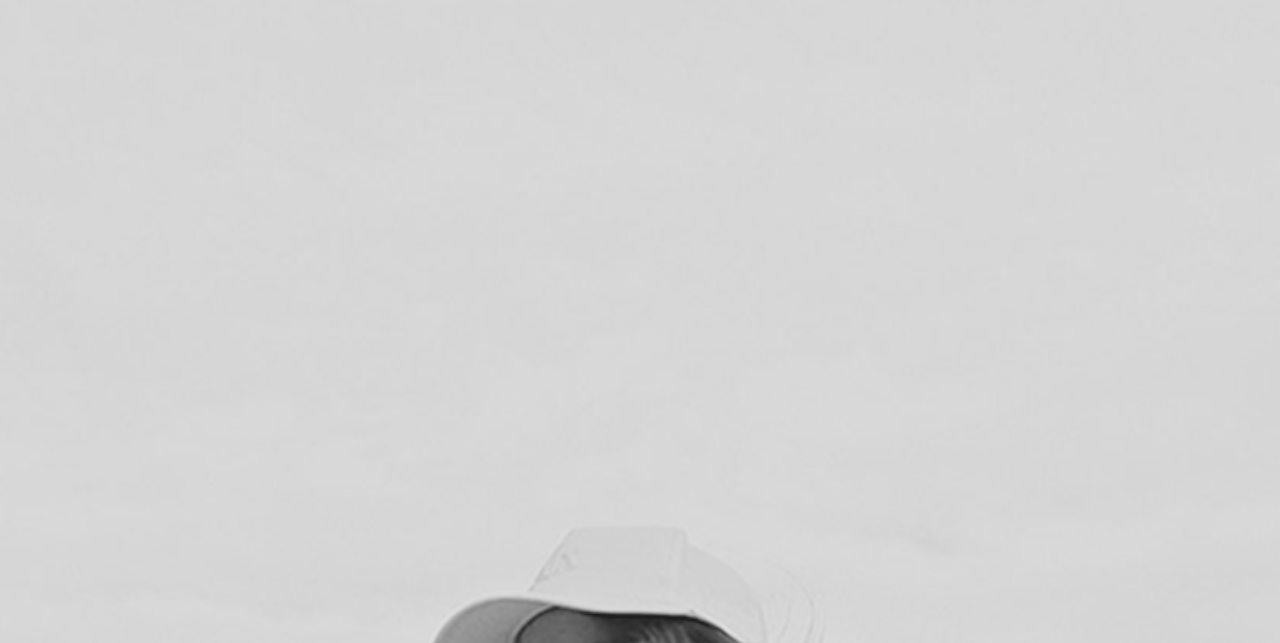
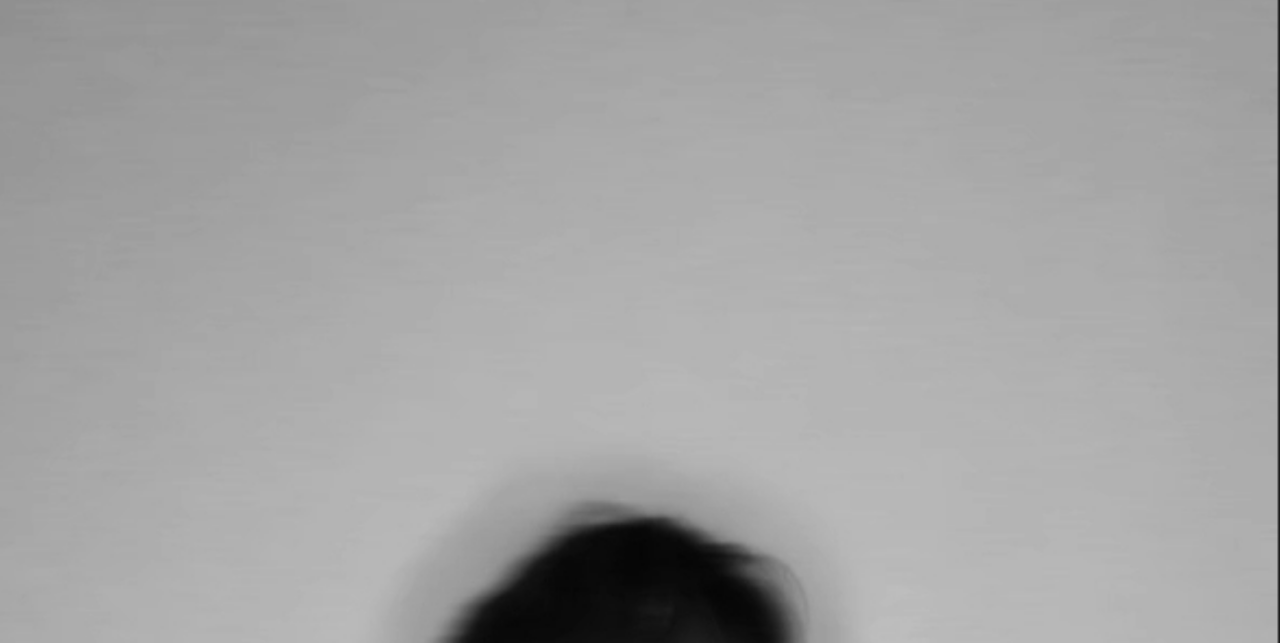
Before and after one commit to vvvladzagNine/vladislav-and-liliana, a plain HTML site: page docs/index.html in a window 1280 px wide. Shown: the part 157-800 px from the top of the page. Drawn offline with nearby package versions, Linux system fonts and the light colour scheme; a web font is replaced by a local one.

Commit message:
new photo

```diff
--- a/docs/index.html
+++ b/docs/index.html
@@ -13,7 +13,7 @@
 </head>
 <body>
     <div class="header-container">
-        <img src="images/we.png" alt="Владислав и Лилиана" class="header-image">
+        <img src="images/we9.png" alt="Владислав и Лилиана" class="header-image">
         <div class="header-names">
             <span class="name name-left">ВЛАДИСЛАВ</span>
             <span class="name-and">&</span>
```
Also changed, not shown: docs/images/we.png (deleted), docs/images/we1.jpg (added), docs/images/we10.jpg (added), docs/images/we2.jpg (added), docs/images/we3.jpg (added), docs/images/we4.jpg (added), docs/images/we5.jpg (added), docs/images/we6.jpg (added), docs/images/we7.jpg (added), docs/images/we8.jpg (added), docs/images/we9.png (added).
